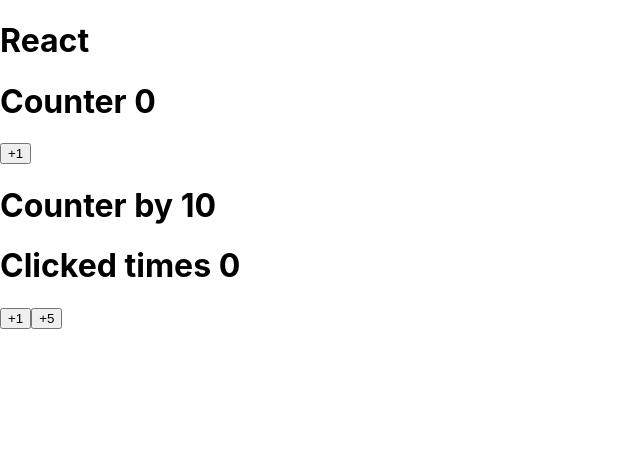
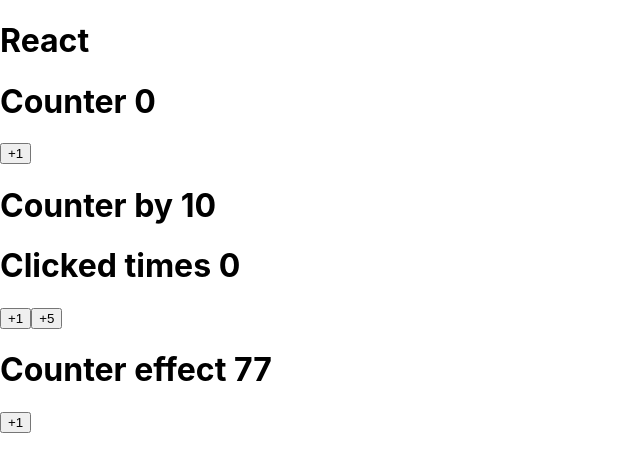
Before and after one commit to programador51/react_pro_fernando_herrera, a React (Create React App) app in the folder 01 - reinforcements/: page / in a window 1280 px wide. Shown: the top 472 px of the page, without its empty margins (0-640 px from the left). Built offline with nearby package versions, Linux system fonts and the light colour scheme.

Commit message:
1.5 useEffect
Just practice useEffect

```diff
--- a/01 - reinforcements/src/App.tsx
+++ b/01 - reinforcements/src/App.tsx
@@ -1,6 +1,7 @@
 import React from "react";
 import Counter from "bases/Counter";
 import CounterBy from "bases/CounterBy";
+import CounterEffect from "bases/CounterEffect";
 
 function App() {
   return (
@@ -8,6 +9,7 @@
       <h1>React</h1>
       <Counter />
       <CounterBy />
+      <CounterEffect />
     </>
   );
 }
--- /dev/null
+++ b/01 - reinforcements/src/bases/CounterEffect.tsx
@@ -0,0 +1,42 @@
+import React from "react";
+import { useEffect } from "react";
+import { useState } from "react";
+
+interface Props {
+  /**
+   * Initial number for the counter when it renders
+   */
+  initialValue?: number;
+}
+
+/**
+ * Max value that can reach the counter
+ * @type {number}
+ */
+const maxCounter = 80;
+
+export default function Counter({ initialValue = 77 }: Props) {
+  const [counter, setCounter] = useState(initialValue);
+
+  const increment = () => {
+    const newCounterValue = counter + 1;
+    setCounter(newCounterValue > maxCounter ? counter : newCounterValue);
+  };
+
+  useEffect(
+    function () {
+      if (counter < 80) return;
+
+      console.log("Max value reached");
+    },
+    [counter]
+  );
+
+  return (
+    <>
+      <h1>Counter effect {counter}</h1>
+
+      <button onClick={increment}>+1</button>
+    </>
+  );
+}
```
